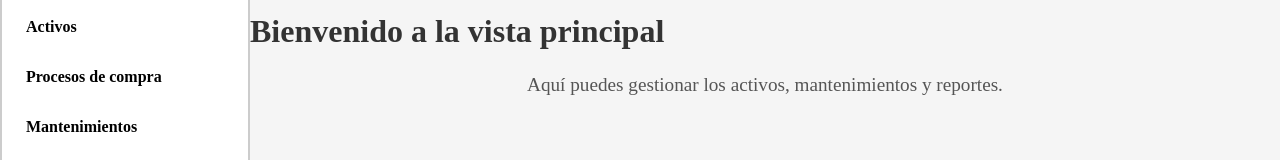
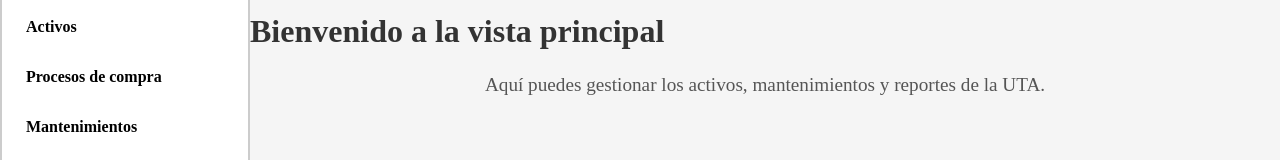
Before and after one commit to DennisChimborazo/Mantenimiento2024, a React (Create React App) app in the folder frontend/: page /main in a window 1280 px wide. Shown: the part 158-318 px from the top of the page. Built offline with nearby package versions, Linux system fonts and the light colour scheme; sample sign-in values are in the browser's storage.

Commit message:
pruena de envio a repositorio

```diff
--- a/frontend/src/assets/components/mainWindow/VentanaPrincipal.jsx
+++ b/frontend/src/assets/components/mainWindow/VentanaPrincipal.jsx
@@ -81,7 +81,7 @@ function VentanaPrincipal() {
               Bienvenido a la vista principal
             </h1>
             <p className={styles.ContentText}>
-              Aquí puedes gestionar los activos, mantenimientos y reportes.
+              Aquí puedes gestionar los activos, mantenimientos y reportes de la UTA.
             </p>
           </>
         )}
```
Also changed, not shown: 2 other files (tests, documents, lock files or other folders).
